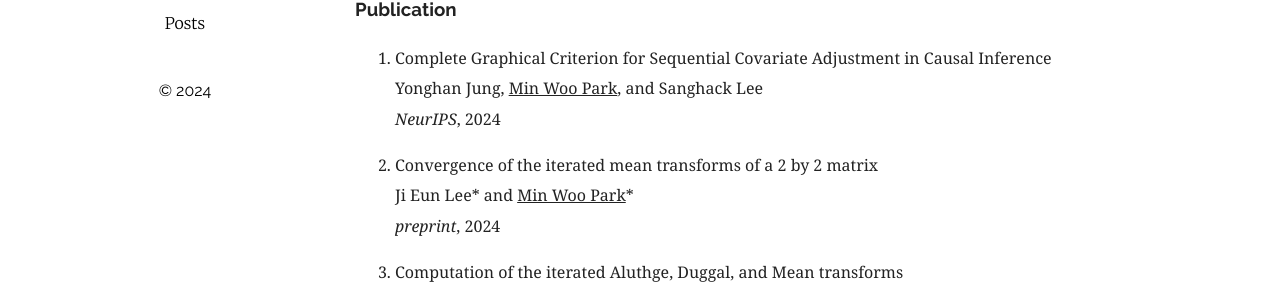
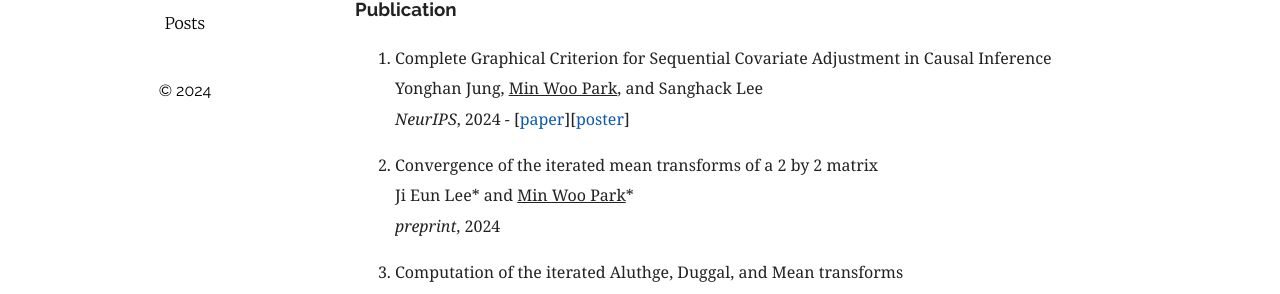
Before and after one commit to MinwooPark96/minwoopark96.github.com, a Jekyll site: the page built from aboutme.md, in a window 1280 px wide and 968 px high. Shown: the part 575-869 px from the top of the window. Built offline with Jekyll 4.4.1, drawn with Linux system fonts in a browser that asks for light colours.

Commit message:
Add button paper, poster for sac

```diff
--- a/aboutme.md
+++ b/aboutme.md
@@ -22,7 +22,7 @@ Graduate School of Data Science, Seoul National University (2022 - present)<br/>
 
 1. Complete Graphical Criterion for Sequential Covariate Adjustment in Causal Inference <br/>
 Yonghan Jung, <ins>Min Woo Park</ins>, and Sanghack Lee
-<br/> *NeurIPS*, 2024
+<br/> *NeurIPS*, 2024 - [[paper](https://openreview.net/pdf?id=6gIcnPvw2x)][[poster](https://minwoopark96.github.io/paper/sac_poster.pdf)]
 
 2. Convergence of the iterated mean transforms of a 2 by 2 matrix <br/>
 Ji Eun Lee* and <ins>Min Woo Park</ins>* <br/>
```
